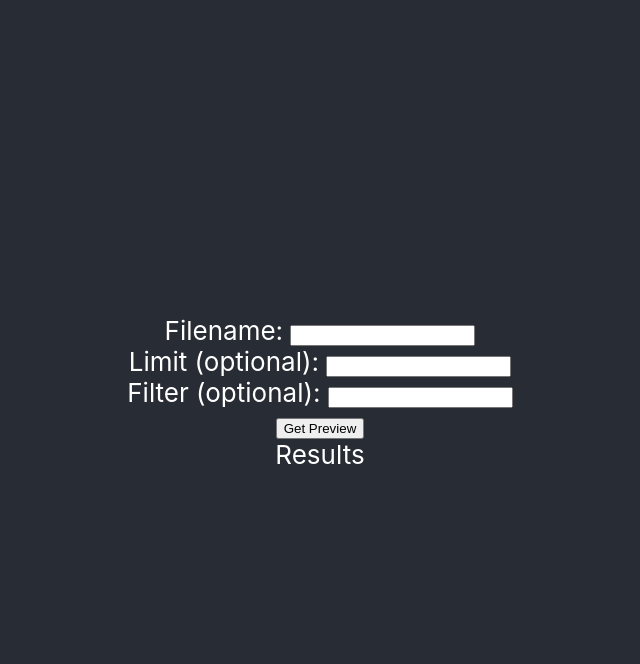
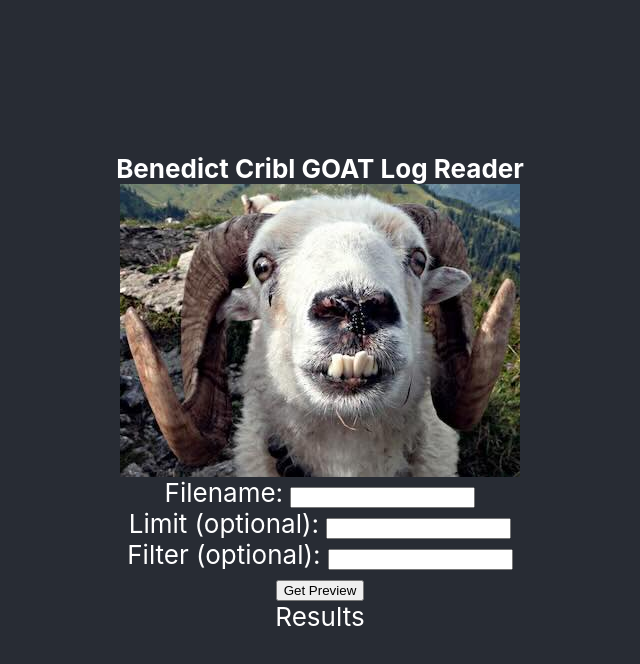
Before and after one commit to Tremelune/cribl, a React (Create React App) app: page / in a window 1280 px wide. Shown: the top 664 px of the page, without its empty margins (320-960 px from the left). Built offline with nearby package versions, Linux system fonts and the light colour scheme.

Commit message:
Added goat flavor

```diff
--- a/src/App.css
+++ b/src/App.css
@@ -42,3 +42,7 @@
   font-size: 0.6em;
   color: lightgray;
 }
+
+img {
+  float: right;
+}
--- a/src/App.js
+++ b/src/App.js
@@ -7,6 +7,8 @@ function App() {
   return (
     <div className="App">
       <header className="App-header">
+        <strong>Benedict Cribl GOAT Log Reader</strong>
+        <img src="goat-logger.jpg"/>
         <SearchForm />
       </header>
     </div>
```
Also changed, not shown: public/goat-logger.jpg (added).
